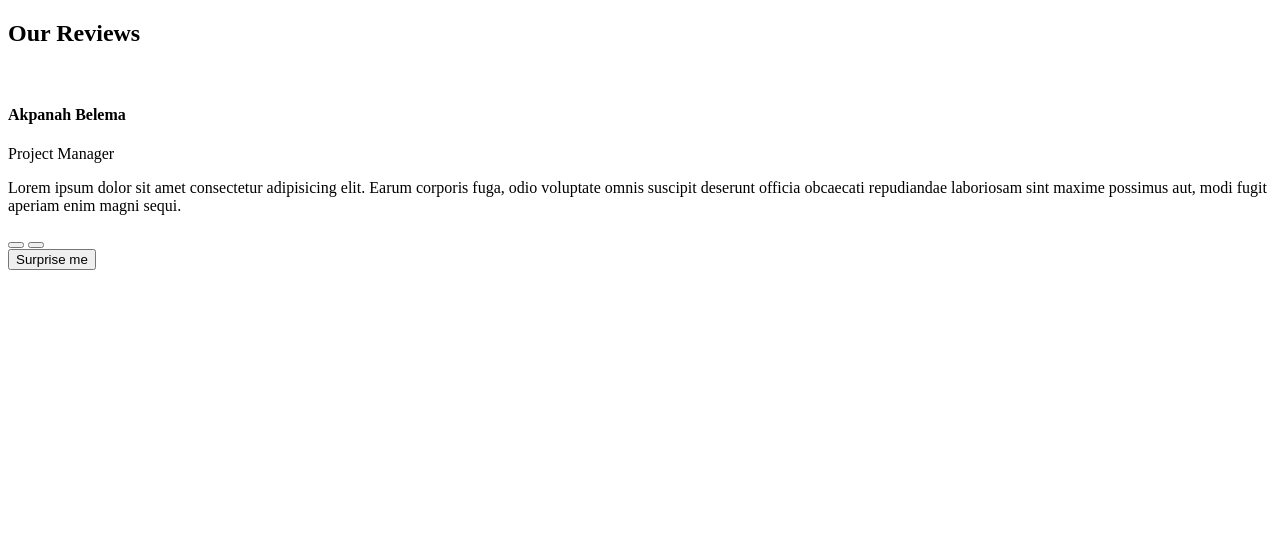
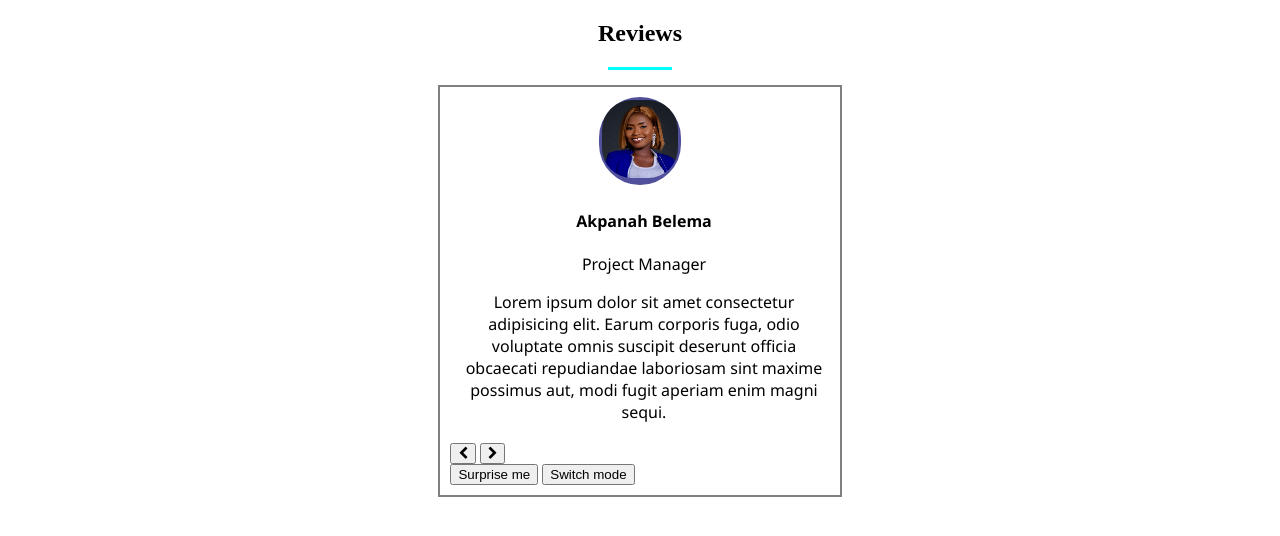
Before and after one commit to Gibsonodoka/Review-carousel, a plain HTML site: page index.html in a window 1280 px wide. Drawn offline with Linux system fonts and the light colour scheme.

Commit message:
Working working working

```diff
--- a/review.js
+++ b/app.js
@@ -87,3 +87,8 @@ randomBtn.addEventListener('click', function(){
   console.log showPerson(): void
   showPerson();
 });
+
+function myFunction() {
+    var element = document.body;
+    element.classList.toggle("dark");
+    }
--- a/index.html
+++ b/index.html
@@ -6,19 +6,22 @@
     <meta http-equiv="X-UA-Compatible" content="IE=edge">
     <meta name="viewport" content="width=device-width, initial-scale=1.0">
     <title>Simple review carousel</title>
+    <link rel="stylesheet" href="https://cdnjs.cloudflare.com/ajax/libs/font-awesome/4.7.0/css/font-awesome.min.css">
     <link rel="stylesheet" href="styles.css">
+    <link rel="shortcut icon" href="favicon.ico" type="image/x-icon">
 </head>
 <body>
     <main>
         <section class="container">
             <div class="title">
-                <h2>Our Reviews</h2>
-                <div class="underline"></div>
+                <h2>Reviews</h2>
+                <div> <hr class="underline"></div>
             </div>
             <article class="reviews">
                 <div class="img-container">
-                    <img src="" id="person-img" alt="">
+                    <img src="images/Phot.jpg" id="person-img" alt="">
                 </div>
+                <div class="review-text">
                 <h4 id="author">Akpanah Belema</h4>
                 <p id="job">Project Manager</p>
                 <p id="info"> Lorem ipsum dolor sit amet
@@ -29,20 +32,22 @@
                     possimus aut, modi fugit aperiam enim
                     magni sequi.
                 </p>
+                </div>
                 <div class="button-container">
                     <button class="prev-btn">
-                    <i class="fas fa-chevron-left"></i>
+                    <i class="fa fa-chevron-left"></i>
                     </button>
                     <button class="next-btn">
-                        <i class="fas fa-chevron-right"></i>
+                        <i class="fa fa-chevron-right"></i>
                     </button>
                 </div>
                 <button class="random-btn">Surprise me</button>
+                <button onclick="myFunction()">Switch mode</button>
             </article>
         </section>
     </main>
 
     <!-- JavaScript file-->
-    <script src="review.js"></script>
+    <script src="app.js"></script>
 </body>
 </html>
--- a/styles.css
+++ b/styles.css
@@ -1,3 +1,59 @@
+<<<<<<< Updated upstream
 * {
 box-sizing: border-box;
 }
+=======
+* {
+    box-sizing: border-box;
+}
+.container {
+
+}
+
+.reviews {
+    height:auto;
+    width: 30%;
+    border: 2px solid grey;
+    padding: 10px;
+    margin: auto;
+}
+.img-container{
+    border: 2px solid rgb(80, 80, 156);
+    background-color: rgb(80, 80, 156);
+    width: 20%;
+    height: auto;
+    padding: 1px;
+    margin: auto;
+    border-style: double;
+    border-radius: 60px;
+}
+#person-img {
+   height: 100%;
+   width: 100%;
+   border-radius: 30px;
+}
+.underline {
+    background: aqua;
+    width: 5%;
+    height: 3px;
+    margin-top: 0.1rem;
+    margin-bottom: 15px;
+    border: 0;
+
+}
+.title{
+    text-align: center;
+    margin: auto;
+}
+.review-text {
+    margin: auto;
+    width: 100%;
+    padding:4px;
+    text-align: center;
+    font-family: 'Segoe UI', Tahoma, Geneva, Verdana, sans-serif;
+}
+.dark{
+    background-color: #222;
+    color: #e6e6e6;
+}
+>>>>>>> Stashed changes
```
Also changed, not shown: images/Phot.jpg (added).
